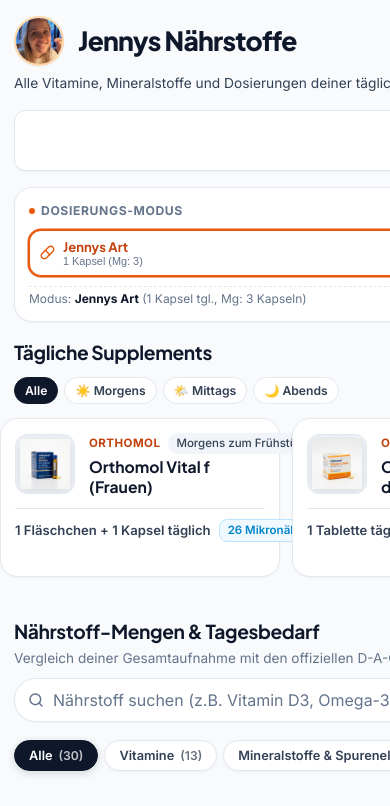
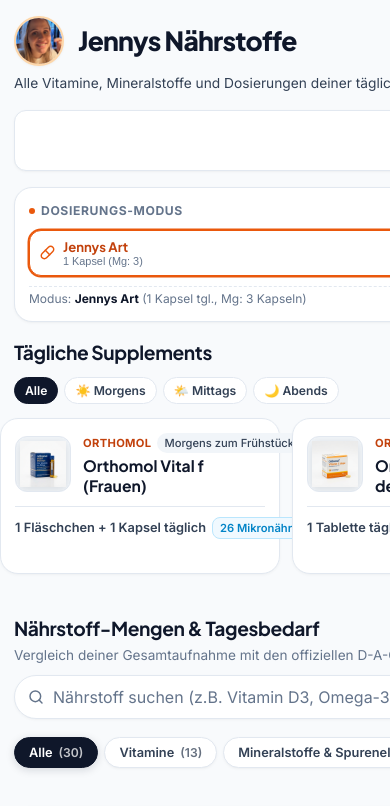
Before and after one commit to placeboHummel/jennys-naehrstoffe, a website: page index.html in a window 390 px wide. Shown: the top 806 px of the page. Drawn offline with Linux system fonts and the light colour scheme.

Commit message:
refactor: optimize dashboard layout spacing and shorten supplement data labels

```diff
--- a/css/style.css
+++ b/css/style.css
@@ -78,16 +78,16 @@ body {
 }
 
 .page-container {
-  max-width: 1400px;
+  max-width: 1440px;
   margin: 0 auto;
 }
 
 /* ==========================================================================
-   SIDE-BY-SIDE 2-COLUMN DASHBOARD LAYOUT
+   SIDE-BY-SIDE 2-COLUMN DASHBOARD LAYOUT (GENEROUS 380px SIDEBAR)
    ========================================================================== */
 .app-layout {
   display: grid;
-  grid-template-columns: 360px 1fr;
+  grid-template-columns: 380px 1fr;
   gap: 32px;
   align-items: start;
 }
@@ -428,15 +428,15 @@ body {
   gap: 12px;
 }
 
-/* Supplement Cards */
+/* Supplement Cards - Fully Resilient & Space-Optimized */
 .supp-card {
   background: var(--bg-card);
   border: 1.5px solid var(--border-light);
   border-radius: var(--radius-lg);
-  padding: 16px;
-  display: flex;
-  flex-direction: column;
-  gap: 12px;
+  padding: 14px 16px;
+  display: flex;
+  flex-direction: column;
+  gap: 10px;
   box-shadow: var(--shadow-sm);
   transition: border-color 0.2s ease, box-shadow 0.2s ease, transform 0.2s ease, background-color 0.2s ease;
   cursor: pointer;
@@ -477,13 +477,13 @@ body {
 .supp-card-body {
   display: flex;
   align-items: center;
-  gap: 14px;
+  gap: 12px;
 }
 
 .supp-img-box {
-  width: 68px;
-  height: 68px;
-  min-width: 68px;
+  width: 60px;
+  height: 60px;
+  min-width: 60px;
   border-radius: var(--radius-md);
   background: var(--bg-muted);
   border: 1px solid var(--border-light);
@@ -493,6 +493,7 @@ body {
   padding: 4px;
   overflow: hidden;
   position: relative;
+  flex-shrink: 0;
 }
 
 .supp-card.is-selected .supp-img-box {
@@ -504,12 +505,12 @@ body {
   max-width: 100%;
   max-height: 100%;
   object-fit: contain;
-  filter: drop-shadow(0 2px 6px rgba(0, 0, 0, 0.12));
+  filter: drop-shadow(0 2px 5px rgba(0, 0, 0, 0.1));
   transition: transform 0.2s ease;
 }
 
 .supp-card:hover .supp-img {
-  transform: scale(1.08);
+  transform: scale(1.06);
 }
 
 .supp-img-fallback {
@@ -531,24 +532,25 @@ body {
   display: flex;
   justify-content: space-between;
   align-items: center;
-  gap: 8px;
+  gap: 6px;
+  min-width: 0;
 }
 
 .supp-brand {
-  font-size: 0.72rem;
+  font-size: 0.70rem;
   font-weight: 700;
   text-transform: uppercase;
   color: var(--orange-dark);
-  letter-spacing: 0.04em;
+  letter-spacing: 0.03em;
   white-space: nowrap;
   flex-shrink: 0;
 }
 
 .supp-timing-badge {
-  font-size: 0.72rem;
+  font-size: 0.70rem;
   color: var(--text-secondary);
   background: var(--bg-muted);
-  padding: 2px 8px;
+  padding: 2px 7px;
   border-radius: var(--radius-pill);
   font-weight: 500;
   white-space: nowrap;
@@ -557,7 +559,7 @@ body {
 
 .supp-title {
   font-family: var(--font-heading);
-  font-size: 1.02rem;
+  font-size: 1.00rem;
   font-weight: 700;
   color: var(--text-main);
   line-height: 1.25;
@@ -569,8 +571,9 @@ body {
   align-items: center;
   padding-top: 10px;
   border-top: 1px solid var(--border-light);
-  font-size: 0.84rem;
-  gap: 8px;
+  font-size: 0.82rem;
+  gap: 6px;
+  min-width: 0;
 }
 
 .supp-card.is-selected .supp-dose-box {
@@ -580,24 +583,25 @@ body {
 .supp-dose-val {
   color: var(--text-secondary);
   font-weight: 600;
-  font-size: 0.82rem;
+  font-size: 0.80rem;
   white-space: nowrap;
+  flex-shrink: 0;
 }
 
 .supp-badge-group {
   display: flex;
   align-items: center;
-  gap: 8px;
+  gap: 6px;
   flex-shrink: 0;
 }
 
 .supp-badge {
-  font-size: 0.72rem;
+  font-size: 0.70rem;
   font-weight: 600;
   color: var(--blue-main);
   background: var(--blue-bg);
   border: 1px solid var(--blue-border);
-  padding: 2px 8px;
+  padding: 2px 7px;
   border-radius: var(--radius-sm);
   white-space: nowrap;
   flex-shrink: 0;
@@ -606,13 +610,14 @@ body {
 .supp-select-indicator {
   display: inline-flex;
   align-items: center;
-  gap: 4px;
-  font-size: 0.72rem;
+  gap: 3px;
+  font-size: 0.70rem;
   font-weight: 700;
-  padding: 2px 8px;
+  padding: 2px 6px;
   border-radius: var(--radius-pill);
   transition: all 0.15s ease;
   white-space: nowrap;
+  flex-shrink: 0;
 }
 
 .supp-card.is-selected .supp-select-indicator {
@@ -1585,9 +1590,9 @@ body {
   }
 
   .supp-img-box {
-    width: 60px;
-    height: 60px;
-    min-width: 60px;
+    width: 56px;
+    height: 56px;
+    min-width: 56px;
   }
 
   .supp-title {
--- a/js/data.js
+++ b/js/data.js
@@ -91,7 +91,7 @@ export const JENNY_SUPPLEMENTS = [
     timing: 'Morgens / Tagsüber',
     timeGroup: 'morning',
     icon: '🍊',
-    badge: '225 mg Depot-Vit. C',
+    badge: '225 mg Depot-C',
     image: 'assets/products/orthomol_vitc.jpg',
     url: 'https://www.orthomol.com',
     notes: 'Verzögerte Langzeitfreisetzung (Depot-Effekt) für gleichmäßige Vitamin-C-Versorgung über viele Stunden.',
@@ -116,7 +116,7 @@ export const JENNY_SUPPLEMENTS = [
     timing: 'Mittags / Morgens',
     timeGroup: 'noon',
     icon: '💧',
-    badge: '640 mg Algen-Omega-3',
+    badge: '640 mg Omega-3',
     image: 'assets/products/sunday_omega3.jpg',
     url: 'https://www.sunday.de/omega-3-komplex-dha-epa-pflanzlich.html',
     notes: '100% vegan aus Schizochytrium-Mikroalgen in natürlicher Triglyceridform mit Bio-Borretsch-, Chia- und Sanddornöl.',
@@ -139,7 +139,7 @@ export const JENNY_SUPPLEMENTS = [
     timing: 'Mittags zum Essen',
     timeGroup: 'noon',
     icon: '🌿',
-    badge: 'Omega-3 + Polyphenole',
+    badge: 'Omega-3 + R.E.V.O.O',
     image: 'assets/products/zinzino_essent.jpg',
     url: 'https://www.zinzino.com/site/de-DE/product/essent-plus-premium/',
     notes: 'Synergie aus reinem Wildfischöl und R.E.V.O.O Olivenöl mit extrem hohem Polyphenol-Gehalt (Hydroxytyrosol) & Vitamin D3.',
@@ -166,7 +166,7 @@ export const JENNY_SUPPLEMENTS = [
     timing: 'Morgens mit Fettquelle',
     timeGroup: 'morning',
     icon: '☀️',
-    badge: '20.000 IE D3 + 200 µg K2',
+    badge: '20.000 IE D3 + K2',
     image: 'assets/products/sunday_d3_k2.jpg',
     url: 'https://www.sunday.de/vitamin-d3-k2-20000-ie-mk7-all-trans.html',
     notes: 'Hochdosierte Kapsel mit 20.000 IE D3 (500 µg) und 200 µg K2VITAL®. Jenny nimmt täglich 1 Kapsel (500 µg D3); der Hersteller empfiehlt als Depot 1 Kapsel alle 20 Tage (25 µg D3/Tag).',
@@ -216,7 +216,7 @@ export const JENNY_SUPPLEMENTS = [
     timing: 'Morgens / Abends',
     timeGroup: 'evening',
     icon: '🍄',
-    badge: '500 mg Bio-Reishi',
+    badge: '500 mg Reishi',
     image: 'assets/products/sunday_reishi.jpg',
     url: 'https://www.sunday.de/reishi-extrakt-pulver-bio-kapseln.html',
     notes: 'König der Vitalpilze (Ganoderma lucidum). Synergie aus 300 mg konzentriertem Heißwasserextrakt und 200 mg Rohkostpulver.',
@@ -241,7 +241,7 @@ export const JENNY_SUPPLEMENTS = [
     timing: 'Morgens zum Frühstück',
     timeGroup: 'morning',
     icon: '🌲',
-    badge: '500 mg Bio-Chaga',
+    badge: '500 mg Chaga',
     image: 'assets/products/sunday_chaga.jpg',
     url: 'https://www.sunday.de/chaga-extrakt-bio-kapseln.html',
     notes: 'Wildsammlung aus subarktischen Birkenwäldern. Reich an bioaktiven Beta-Glucanen und Polyphenolen.',
```
